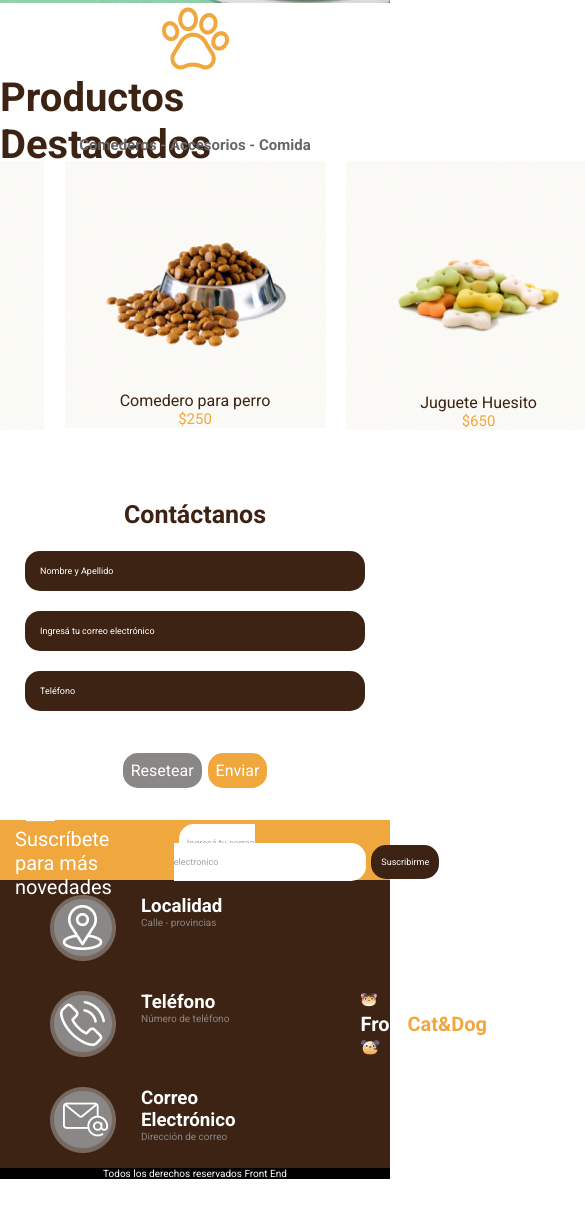
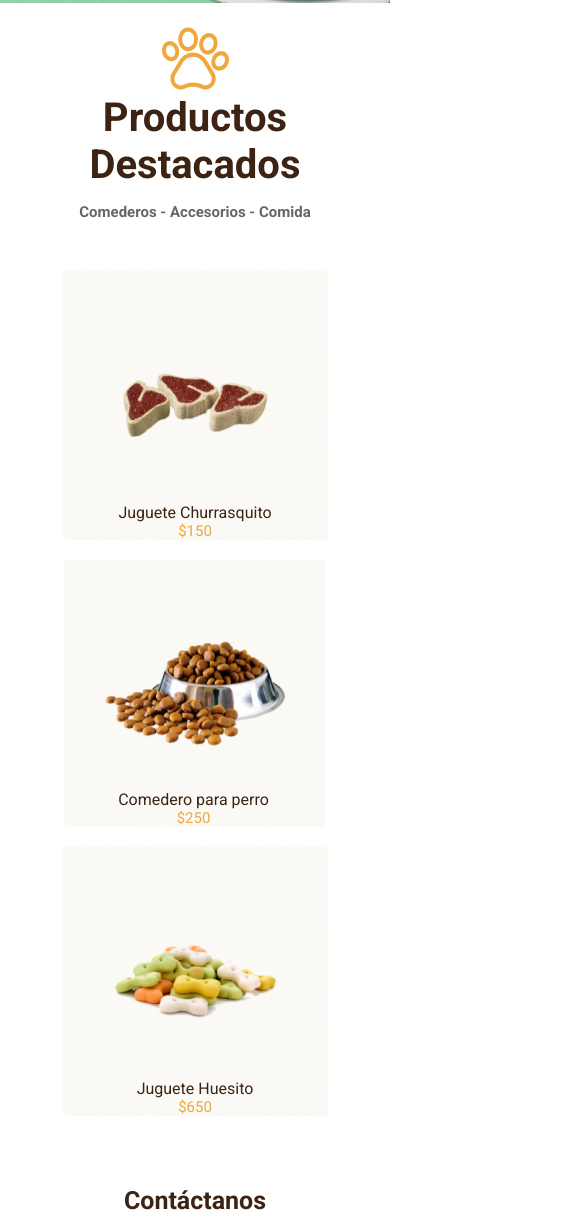
Before and after one commit to Matigutierrez99/petshop, a plain HTML site: page index.html in a window 390 px wide. Shown: the part 579-1809 px from the top of the page, 585 px wide, since content can reach past the window. Before the commit the page ends 1758 px from the top, so only its background shows below. Drawn offline with Linux system fonts and the light colour scheme.

Commit message:
version mobile

```diff
--- a/css/style.css
+++ b/css/style.css
@@ -18,6 +18,10 @@
 
 header section p {
     padding: 150px;
+}
+
+.fa-bars{
+    display: none;
 }
 
 header section ul {
@@ -60,16 +64,12 @@ header section ul li{
 .bienvenidadiv{
     display: flex;
     flex-direction: column;
-    justify-content: flex-end;
     align-items: center;
-    width: 500px;
 }
 
 .bienvenida{
     background-color: white;
     font-size: 30px;
-    height: 54px;
-    width: 365px;
     text-align: center;
     padding: 9px;
     margin: 10px;
@@ -78,8 +78,6 @@ header section ul li{
 .bienvenida3{
     background-color: #F0A83E;
     color: white;
-    height: 49px;
-    width: 141px;
     text-align: center;
     padding: 15px 23px;
     font-size: 16px;
@@ -93,18 +91,20 @@ header section ul li{
     align-items: center;
 }
 
+.logopata{
+    padding: 20px 0 0 0;
+}
+
 .titulo{
     font-size: 40px;
     font-weight: 700px;
     color: #3C2313;
-    height: 47px;
 }
 
 .tituloopciones{
     color: #666666;
     font-size: 15px;
-    height: 18px;
-    padding: 15px;
+    padding: 15px 0 40px 0
 }
 
 .opciones{
@@ -180,7 +180,6 @@ header section ul li{
     background-color: #3C2313;
     color: white;
     font-size: 9px;
-    height: 40px;
     width: 340px;
     margin: 10px;
     padding: 15px;
@@ -211,7 +210,6 @@ header section ul li{
 .footertop{
     background-color: #F0A83E;
     align-items: center;
-    height: 60px;
     display: flex;
     justify-content: space-between
 }
@@ -220,12 +218,10 @@ header section ul li{
     color: white;
     font-size: 20px;
     font-weight: 700px;
-    padding: 15px;
+    padding: 20px;
 }
 
-.mail{
-    padding: 47px;
-}
+
 
 .correo{
     background-color: white;
@@ -278,3 +274,71 @@ header section ul li{
     font-size: 10px;
     text-align: center;
 }
+
+@media  screen and (max-width:480px) {
+
+header section p {
+    padding: 0;
+}
+
+header>section>nav{
+    display: none;
+}
+
+.fondoprincipal {
+    align-items: center;
+}
+
+.titulo{
+    padding: 0 40px;
+    text-align: center;
+}
+
+.opciones{
+    flex-direction: column;
+}
+
+.footertop{
+    height: 120px;
+    flex-direction: column;
+    justify-content: space-evenly;
+    align-items: flex-start;
+}
+
+.mensajeria{
+    padding: 0;
+    margin: 0 20px;
+}
+
+.correo{
+    margin: 20px;
+}
+
+.suscribirme{
+    font-size: 15px;
+}
+
+.footercenter{
+    flex-direction: column;
+}
+
+.logo{
+    order: -1;
+    padding: 15px;
+}
+
+footer>section>div>h3{
+    font-size: 24px;
+}
+
+.detalles{
+    font-size: 13px;
+}
+
+.fa-bars{
+    display: inline-block;
+    padding: 15px;
+}
+
+
+}
--- a/index.html
+++ b/index.html
@@ -5,6 +5,7 @@
     <meta http-equiv="X-UA-Compatible" content="IE=edge">
     <meta name="viewport" content="width=device-width, initial-scale=1.0">
     <title>petshop</title>
+    <link rel="stylesheet" href="https://cdnjs.cloudflare.com/ajax/libs/font-awesome/6.3.0/css/all.min.css" integrity="sha512-SzlrxWUlpfuzQ+pcUCosxcglQRNAq/DZjVsC0lE40xsADsfeQoEypE+enwcOiGjk/bSuGGKHEyjSoQ1zVisanQ==" crossorigin="anonymous" referrerpolicy="no-referrer" />
     <link rel="stylesheet" href="css/style.css">
 </head>
 <header>
@@ -17,6 +18,7 @@
     </section>
     <section class="headerbottom">
         <p class="logo"><img src="img/Cat.png" alt="gato"><span class="logospan">Front</span>Cat&Dog<img src="img/Dog.png" alt="perro"></p>
+        <div><i class="fa-sharp fa-solid fa-bars"></i></div>
         <nav>
             <ul>
                 <li><img src="img/patita-chica.png" alt="patita-chica">Categorias</li>
@@ -35,7 +37,7 @@
         <p class="bienvenida3">COMEDEROS</p></div>
         </section>
         <section class="productos">
-            <img src="img/patita.png" alt="patita">
+            <img class="logopata" src="img/patita.png" alt="patita">
     <h1 class="titulo">Productos Destacados</h1>
     <h3 class="tituloopciones">Comederos - Accesorios - Comida</h3>
     <section class="opciones">
@@ -56,7 +58,7 @@
     <footer>
         <section class="footertop">
             <p class="mensajeria"><img src="img/mensajeria.png" alt="fotomensajeria"> Suscríbete para más novedades</p>
-            <p class="mail"><span class="correo">Ingresá tu correo electronico</span><span class="suscribirme">Suscribirme</span></p>
+            <p><span class="correo">Ingresá tu correo electronico</span><span class="suscribirme">Suscribirme</span></p>
         </section>
         <section class="footercenter">
             <div>
@@ -69,8 +71,8 @@
                 <div class="datos"><img src="img/mensaje.png" alt="logomensaje">
                 <div class="datosright"><h3>Correo Electrónico</h3><p class="detalles">Dirección de correo</p></div></div>
             </div>
-            <div>
-                <p class="logo"><img src="img/Cat.png" alt="logogato">Front<span class="logospanbottom">Cat&Dog</span><img src="img/Dog.png" alt="logoperro"></p>
+            <div class="logo">
+                <p ><img src="img/Cat.png" alt="logogato">Front<span class="logospanbottom">Cat&Dog</span><img src="img/Dog.png" alt="logoperro"></p>
             </div>
         </section>
         <section class="footerbottom">
```
